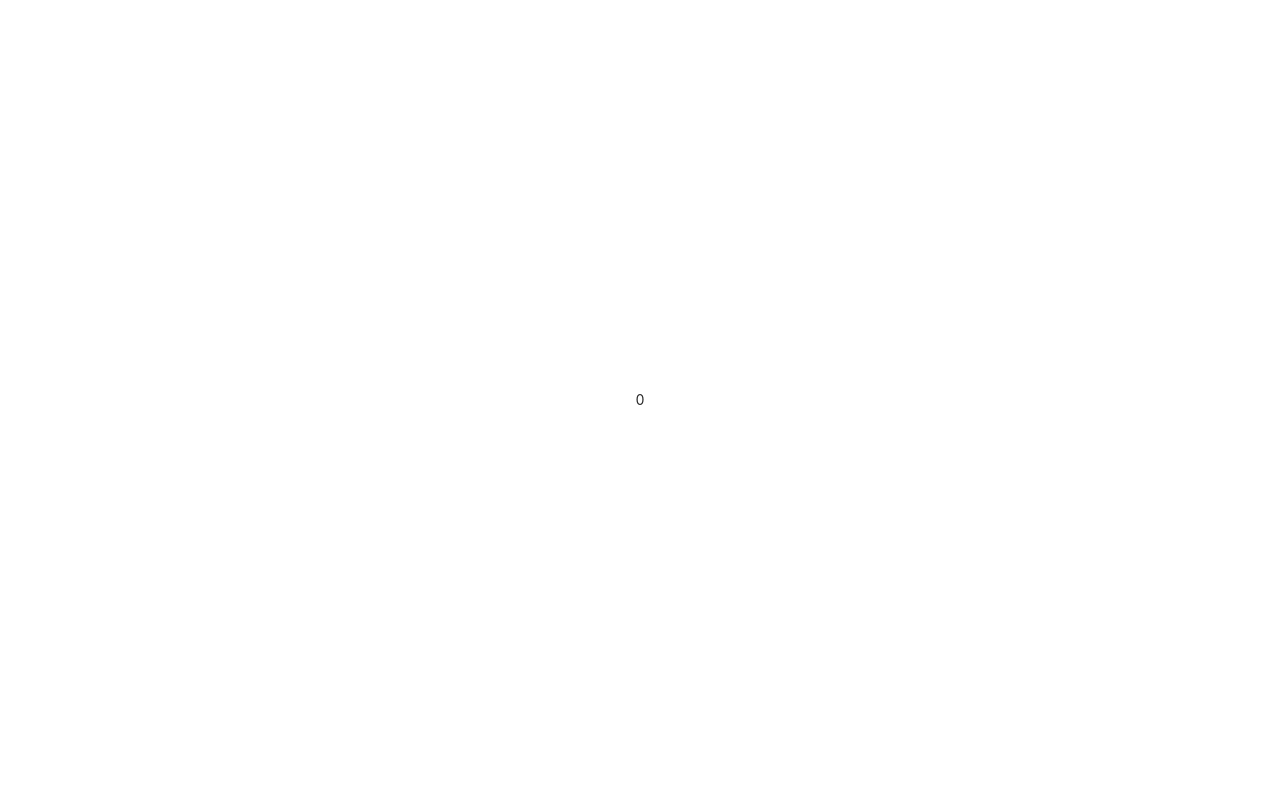
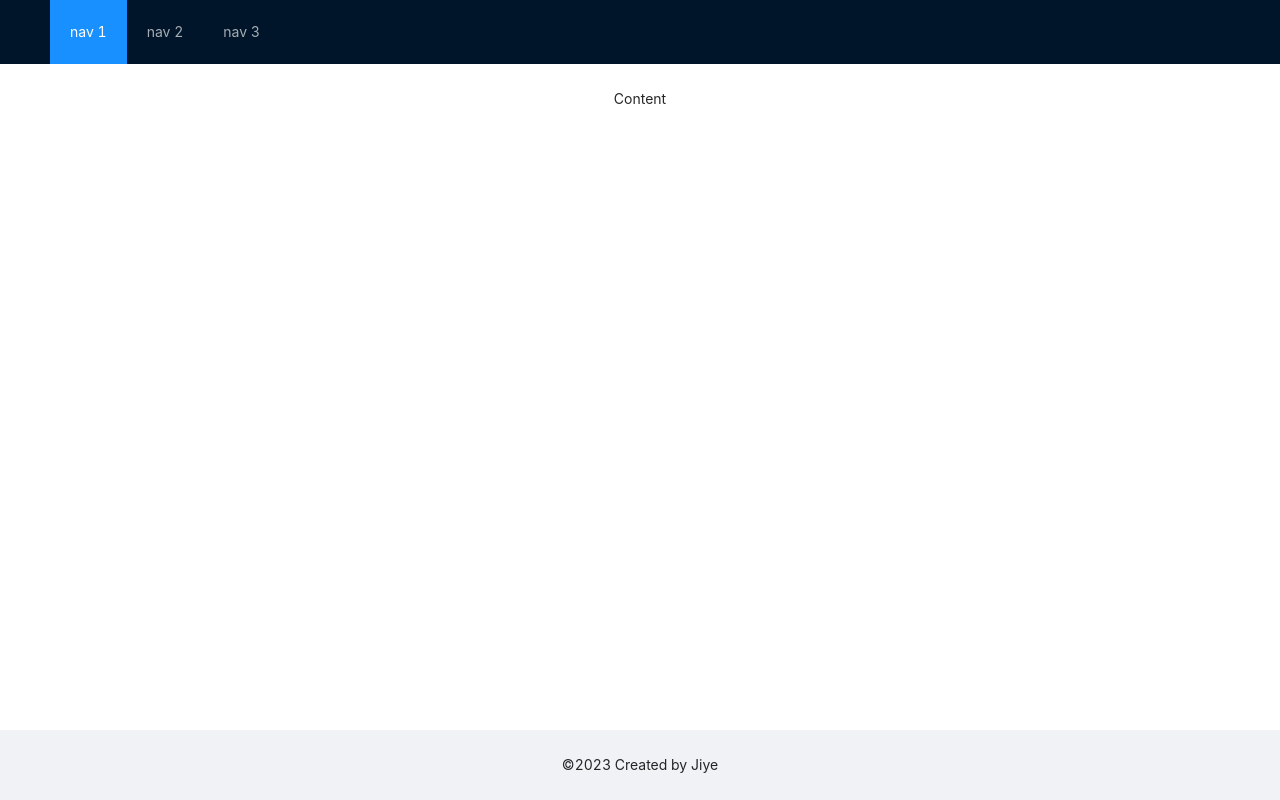
Before and after one commit to jiyemun/-rxjsTest, a Vue app: page / in a window 1280 px wide. Built offline with nearby package versions, Linux system fonts and the light colour scheme.

Commit message:
Design: layout add

```diff
--- a/src/App.vue
+++ b/src/App.vue
@@ -1,9 +1,39 @@
 <template>
-  <div id="test">0</div>
+  <Layout :style="{ height: '100vh' }">
+    <LayoutHeader class="header">
+      <div class="logo" />
+      <Menu
+        v-model:selectedKeys="selectedKeys"
+        theme="dark"
+        mode="horizontal"
+        :style="{ lineHeight: '64px' }"
+      >
+        <MenuItem key="1">nav 1</MenuItem>
+        <MenuItem key="2">nav 2</MenuItem>
+        <MenuItem key="3">nav 3</MenuItem>
+      </Menu>
+    </LayoutHeader>
+    <LayoutContent>
+      <div :style="{ background: '#fff', padding: '24px', height: '100%' }">
+        Content
+      </div>
+    </LayoutContent>
+    <LayoutFooter> ©2023 Created by Jiye </LayoutFooter>
+  </Layout>
 </template>
 
 <script lang="ts" setup>
-import { observable } from "./example/ex4";
+import { ref } from "vue";
+import {
+  MenuItem,
+  Layout,
+  LayoutHeader,
+  LayoutFooter,
+  LayoutContent,
+  Menu,
+} from "ant-design-vue";
+
+const selectedKeys = ref<string[]>(["1"]);
 </script>
 
 <style scoped></style>
--- a/src/style.css
+++ b/src/style.css
@@ -60,10 +60,10 @@ button:focus-visible {
 }
 
 #app {
-  max-width: 1280px;
   margin: 0 auto;
-  padding: 2rem;
   text-align: center;
+  width: 100%;
+  min-height: 100vh;
 }
 
 @media (prefers-color-scheme: light) {
```
